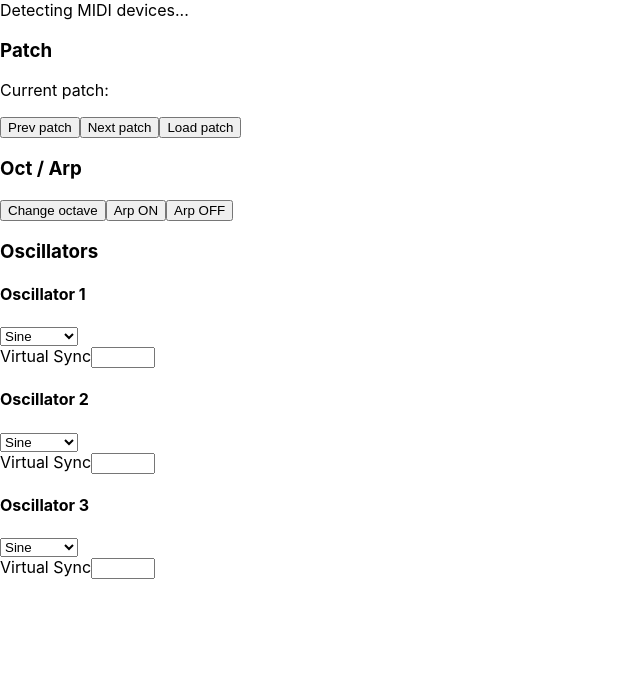
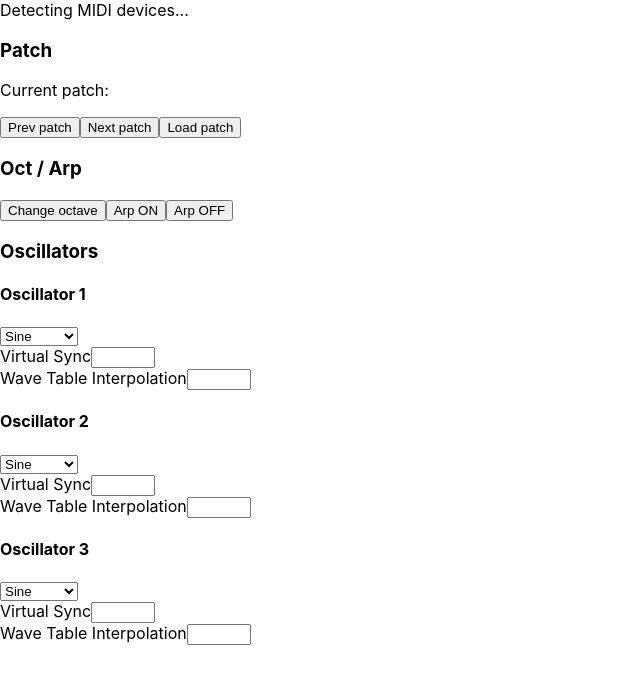
Before and after one commit to nclavaud/mininova-web-editor, a React (Create React App) app: page / in a window 1280 px wide. Shown: the top 684 px of the page, without its empty margins (0-640 px from the left). Built offline with nearby package versions, Linux system fonts and the light colour scheme.

Commit message:
Add osc control for Wave Table Interpolation

```diff
--- a/src/components/Controls.js
+++ b/src/components/Controls.js
@@ -14,14 +14,17 @@ function Controls({ currentPatch, loadPatch, emit }) {
   const osc = {
     1: {
       wave: _cc(19),
+      wtint: _cc(20),
       vsync: _cc(22),
     },
     2: {
       wave: _cc(29),
+      wtint: _cc(30),
       vsync: _cc(33),
     },
     3: {
       wave: _cc(41),
+      wtint: _cc(42),
       vsync: _cc(44),
     },
   };
--- a/src/components/Oscillator.js
+++ b/src/components/Oscillator.js
@@ -9,6 +9,7 @@ const waveforms = [
 
 function Oscillator({ emit, controls, number }) {
   const selectWave = event => emit(controls.wave(event.target.value));
+  const selectWTInt = event => emit(controls.wtint(event.target.value));
   const selectVSync = event => emit(controls.vsync(event.target.value));
 
   return (
@@ -29,6 +30,16 @@ function Oscillator({ emit, controls, number }) {
           onChange={selectVSync}
         />
       </div>
+      <div>
+        <label htmlFor={`osc-${number}-wtint`}>Wave Table Interpolation</label>
+        <input
+          id={`osc-${number}-wtint`}
+          type="number"
+          min="0"
+          max="127"
+          onChange={selectWTInt}
+        />
+      </div>
     </div>
   );
 };
```
